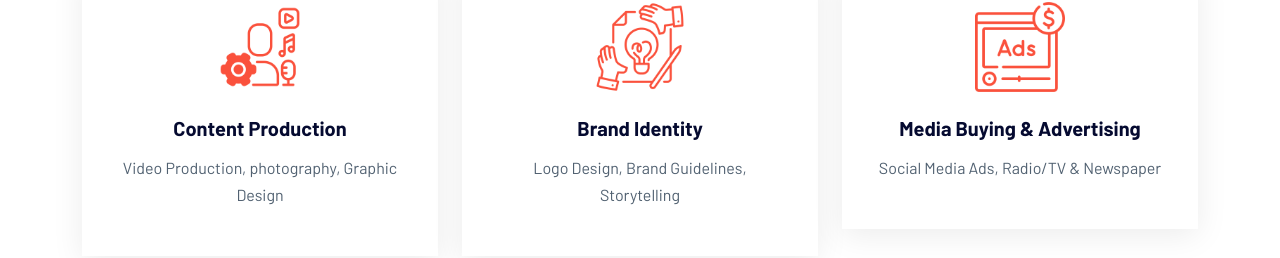
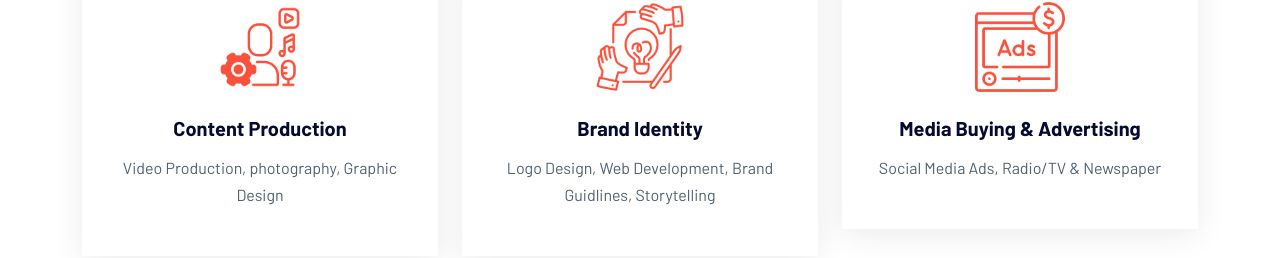
Before and after one commit to natetravis/VivaldiStudio, a plain HTML site: page index.html in a window 1280 px wide. Shown: the part 2321-2579 px from the top of the page. Drawn offline with nearby package versions, Linux system fonts and the light colour scheme.

Commit message:
add web development to services offered

```diff
--- a/index.html
+++ b/index.html
@@ -187,7 +187,7 @@
                     <div class="service">
                         <img src="img/branding.png" alt="">
                         <h5>Brand Identity</h5>
-                        <p>Logo Design, Brand Guidelines, Storytelling</p>
+                        <p>Logo Design, Web Development, Brand Guidlines, Storytelling</p>
                     </div>
                 </div>
                 <div class="col-lg-4 col-md-6">
```
